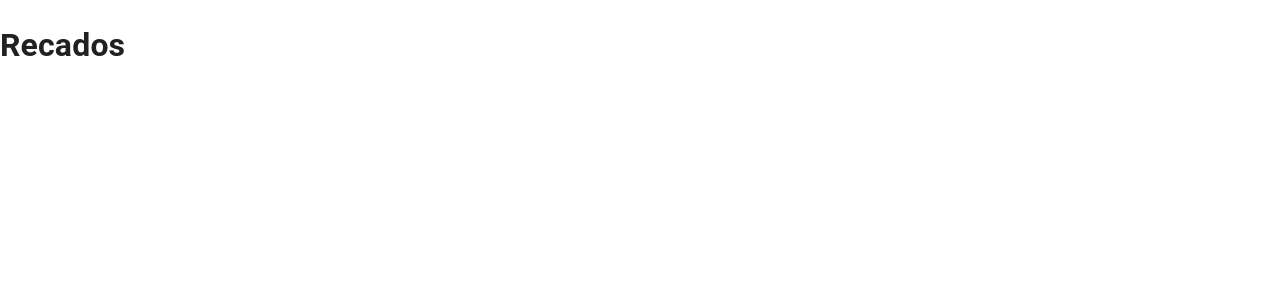
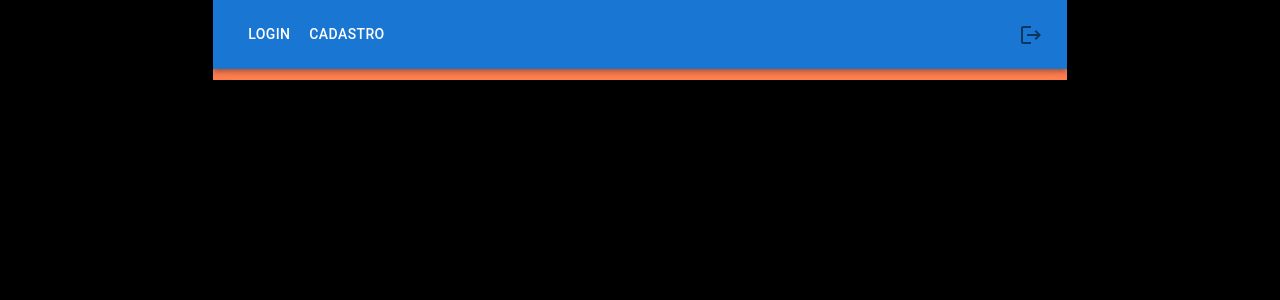
Before and after one commit to Gabileichtweis/atividade-conclusao-modulo-5, a React (Create React App) app: page /recados in a window 1280 px wide. Shown: the top 300 px of the page. Built offline with nearby package versions, Linux system fonts and the light colour scheme.

Commit message:
inicio pagina recado (NavBar)

```diff
--- /dev/null
+++ b/src/componentes/NavBar.tsx
@@ -0,0 +1,166 @@
+import * as React from 'react';
+import AppBar from '@mui/material/AppBar';
+import Box from '@mui/material/Box';
+import Toolbar from '@mui/material/Toolbar';
+import IconButton from '@mui/material/IconButton';
+import Typography from '@mui/material/Typography';
+import Menu from '@mui/material/Menu';
+import MenuIcon from '@mui/icons-material/Menu';
+import Container from '@mui/material/Container';
+import Button from '@mui/material/Button';
+import Tooltip from '@mui/material/Tooltip';
+import MenuItem from '@mui/material/MenuItem';
+import LogoutIcon from '@mui/icons-material/Logout';
+
+const pages = ['Login', 'Cadastro'];
+/* const settings = ['Profile', 'Account', 'Dashboard', 'Logout']; */
+
+function NavBar() {
+  const [menuGrid, setMenuGrid] = React.useState<null | HTMLElement>(null);
+  const [logoutButton, setLogoutButton] = React.useState<null | HTMLElement>(
+    null
+  );
+
+  const abrirMenuGrid = (event: React.MouseEvent<HTMLElement>) => {
+    setMenuGrid(event.currentTarget);
+  };
+
+  const logout = (event: React.MouseEvent<HTMLElement>) => {
+    setLogoutButton(event.currentTarget);
+  };
+
+  const fecharMenuGrid = () => {
+    setMenuGrid(null);
+  };
+
+  /*   const handleCloseUserMenu = () => {
+    setAnchorElUser(null);
+  }; */
+
+  return (
+    <AppBar position="static">
+      <Container maxWidth="xl">
+        <Toolbar disableGutters>
+          {/* <AdbIcon sx={{ display: { xs: 'none', md: 'flex' }, mr: 1 }} />
+          <Typography
+            variant="h6"
+            noWrap
+            component="a"
+            href="/"
+            sx={{
+              mr: 2,
+              display: { xs: 'none', md: 'flex' },
+              fontFamily: 'monospace',
+              fontWeight: 700,
+              letterSpacing: '.3rem',
+              color: 'inherit',
+              textDecoration: 'none',
+            }}
+          >
+            LOGO
+          </Typography> */}
+          {/* AQUI É DA TELA PEQUENA */}
+          <Box sx={{ flexGrow: 1, display: { xs: 'flex', md: 'none' } }}>
+            <IconButton
+              size="large"
+              aria-label="account of current user"
+              aria-controls="menu-appbar"
+              aria-haspopup="true"
+              onClick={abrirMenuGrid}
+              color="inherit"
+            >
+              <MenuIcon />
+            </IconButton>
+            <Menu
+              id="menu-appbar"
+              anchorEl={menuGrid}
+              anchorOrigin={{
+                vertical: 'bottom',
+                horizontal: 'left',
+              }}
+              keepMounted
+              transformOrigin={{
+                vertical: 'top',
+                horizontal: 'left',
+              }}
+              open={Boolean(menuGrid)}
+              onClose={fecharMenuGrid}
+              sx={{
+                display: { xs: 'block', md: 'none' },
+              }}
+            >
+              {pages.map((page) => (
+                <MenuItem key={page} onClick={fecharMenuGrid}>
+                  <Typography textAlign="center">{page}</Typography>
+                </MenuItem>
+              ))}
+            </Menu>
+
+            {/* AQUI É DA TELA GRANDE */}
+          </Box>
+          {/* <AdbIcon sx={{ display: { xs: 'flex', md: 'none' }, mr: 1 }} /> */}
+          {/* <Typography
+            variant="h5"
+            noWrap
+            component="a"
+            href=""
+            sx={{
+              mr: 2,
+              display: { xs: 'flex', md: 'none' },
+              flexGrow: 1,
+              fontFamily: 'monospace',
+              fontWeight: 700,
+              letterSpacing: '.3rem',
+              color: 'inherit',
+              textDecoration: 'none',
+            }}
+          >
+            LOGO
+          </Typography> */}
+          <Box sx={{ flexGrow: 1, display: { xs: 'none', md: 'flex' } }}>
+            {pages.map((page) => (
+              <Button
+                key={page}
+                onClick={fecharMenuGrid}
+                sx={{ my: 2, color: 'white', display: 'block' }}
+              >
+                {page}
+              </Button>
+            ))}
+          </Box>
+
+          <Box sx={{ flexGrow: 0 }}>
+            <Tooltip title="Open settings">
+              <IconButton onClick={logout} sx={{ p: 0 }}>
+                <LogoutIcon />
+              </IconButton>
+            </Tooltip>
+            {/* <Menu
+              sx={{ mt: '45px' }}
+              id="menu-appbar"
+              anchorEl={anchorElUser}
+              anchorOrigin={{
+                vertical: 'top',
+                horizontal: 'right',
+              }}
+              keepMounted
+              transformOrigin={{
+                vertical: 'top',
+                horizontal: 'right',
+              }}
+              open={Boolean(anchorElUser)}
+              onClose={handleCloseUserMenu}
+            >
+              {settings.map((setting) => (
+                <MenuItem key={setting} onClick={handleCloseUserMenu}>
+                  <Typography textAlign="center">{setting}</Typography>
+                </MenuItem>
+              ))}}
+            </Menu> */}
+          </Box>
+        </Toolbar>
+      </Container>
+    </AppBar>
+  );
+}
+export default NavBar;
--- a/src/pages/Recados.tsx
+++ b/src/pages/Recados.tsx
@@ -1,7 +1,21 @@
+import { Grid } from '@mui/material';
 import React from 'react';
+import NavBar from '../componentes/NavBar';
 
 const Recados: React.FC = () => {
-  return <h1>Recados</h1>;
+  return (
+    <Grid
+      container
+      height={'100vh'}
+      justifyContent="center"
+      alignItems="flex-start"
+      bgcolor={'black'}
+    >
+      <Grid item height={'10%'} xs={12} sm={8} bgcolor={'coral'}>
+        <NavBar />
+      </Grid>
+    </Grid>
+  );
 };
 
 export default Recados;
```
